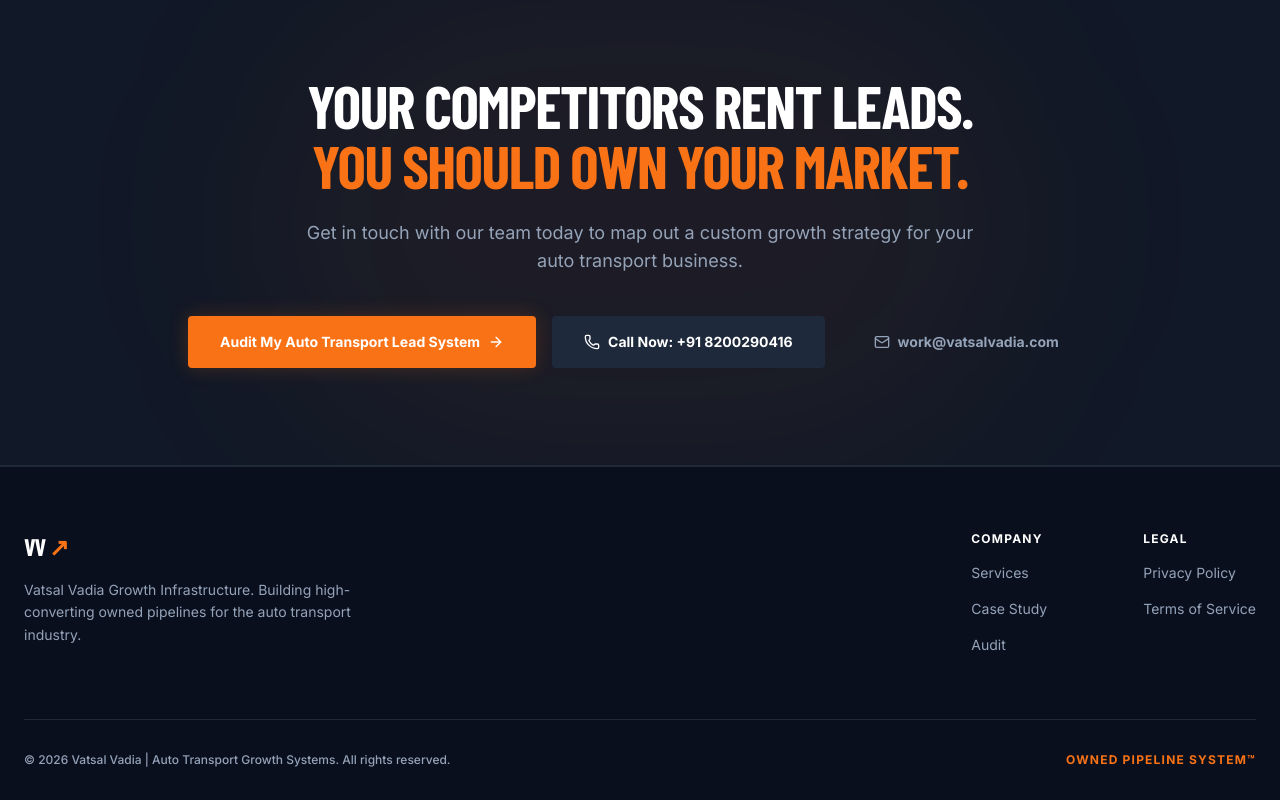
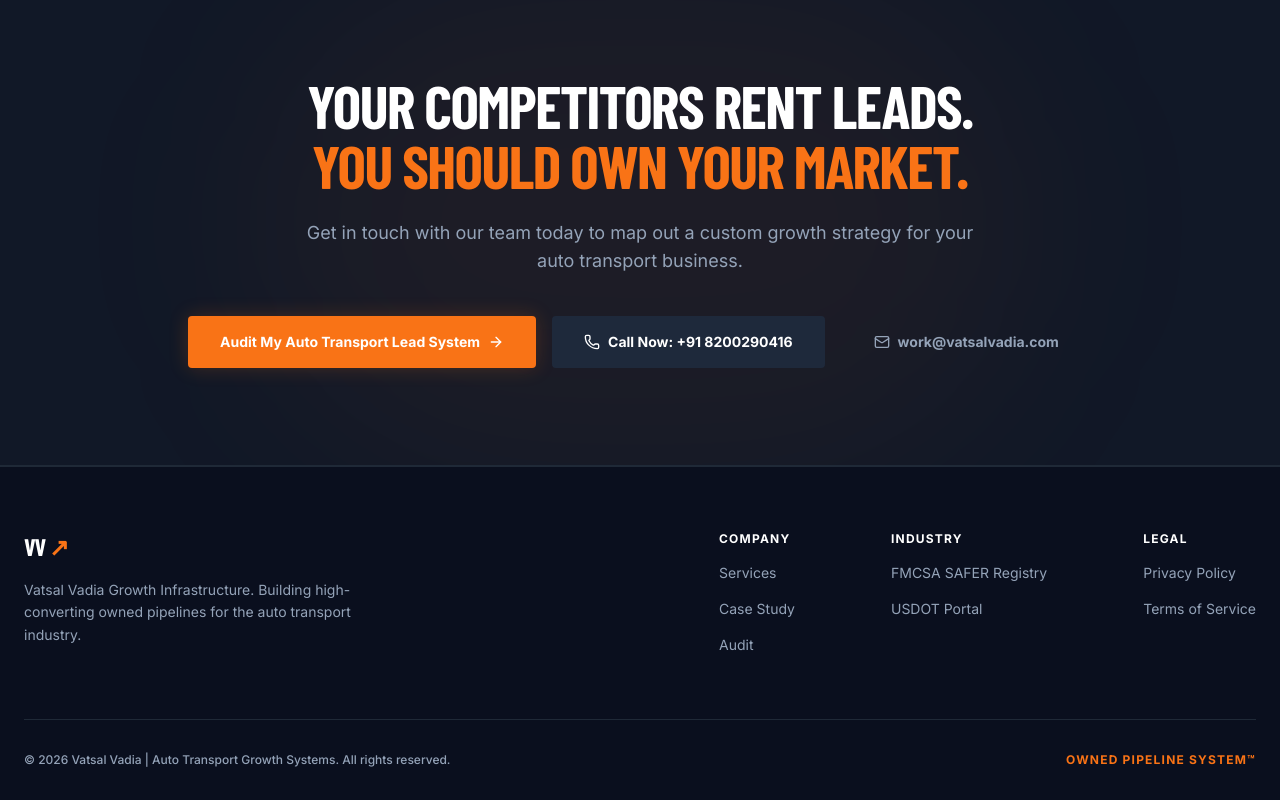
Before and after one commit to vatsalvadia/Portfolio, a Next.js app in the folder auto-transport-growth/: page / in a window 1280 px wide. Shown: the part 6361-7161 px from the top of the page. Built offline with nearby package versions, Linux system fonts and the light colour scheme; a web font is replaced by a local one.

Commit message:
Add high-quality external industry safety links to Footer to satisfy Rank Math link ratio audit

```diff
--- a/auto-transport-growth/src/components/Footer.tsx
+++ b/auto-transport-growth/src/components/Footer.tsx
@@ -60,6 +60,11 @@
                 <a href="#" className="font-body text-sm hover:text-brand-orange transition-colors">Audit</a>
               </div>
               <div className="flex flex-col gap-4">
+                <span className="font-body text-xs font-bold text-brand-white uppercase tracking-widest">Industry</span>
+                <a href="https://safer.fmcsa.dot.gov/" target="_blank" rel="noopener noreferrer" className="font-body text-sm hover:text-brand-orange transition-colors flex items-center gap-1">FMCSA SAFER Registry</a>
+                <a href="https://www.fmcsa.dot.gov/" target="_blank" rel="noopener noreferrer" className="font-body text-sm hover:text-brand-orange transition-colors flex items-center gap-1">USDOT Portal</a>
+              </div>
+              <div className="flex flex-col gap-4">
                 <span className="font-body text-xs font-bold text-brand-white uppercase tracking-widest">Legal</span>
                 <a href="#" className="font-body text-sm hover:text-brand-white transition-colors">Privacy Policy</a>
                 <a href="#" className="font-body text-sm hover:text-brand-white transition-colors">Terms of Service</a>
```
